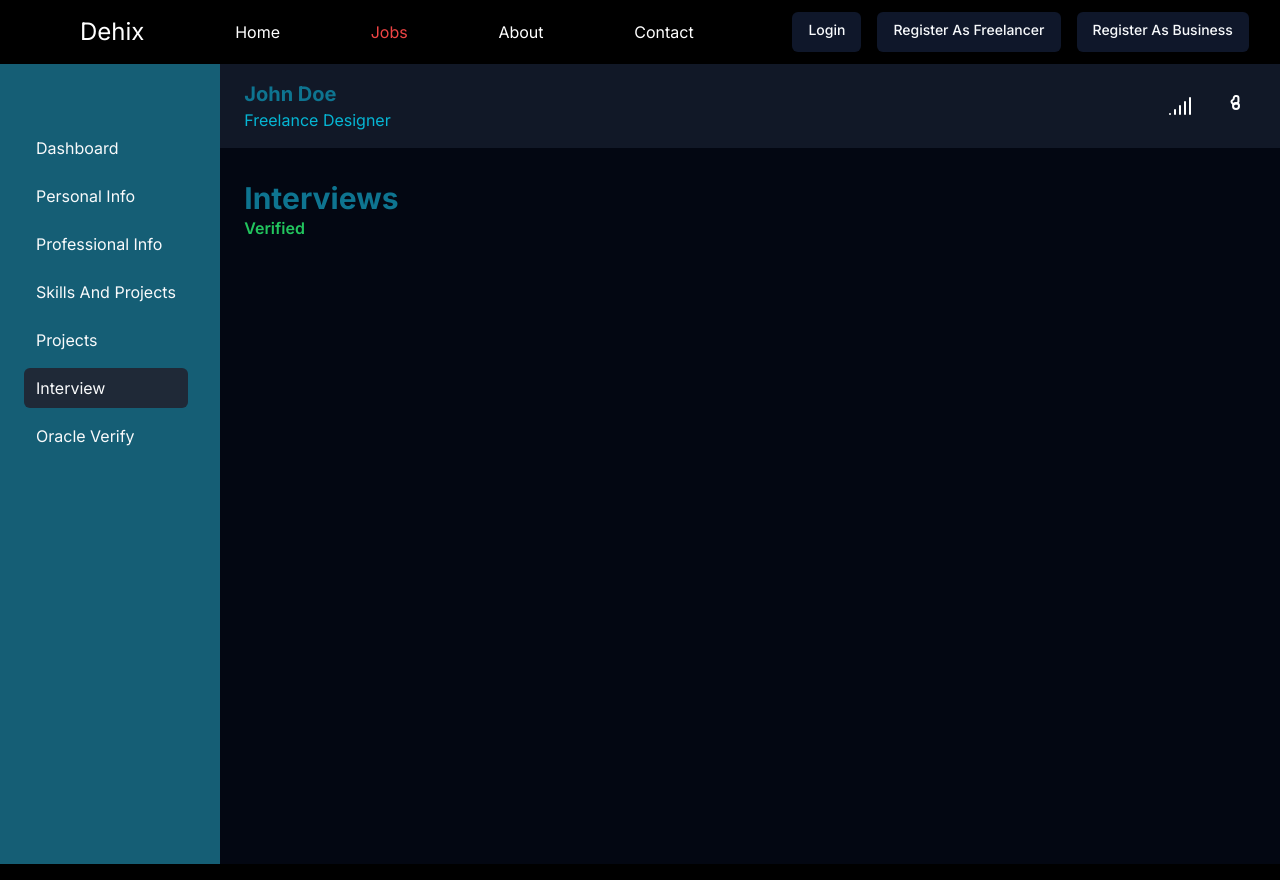
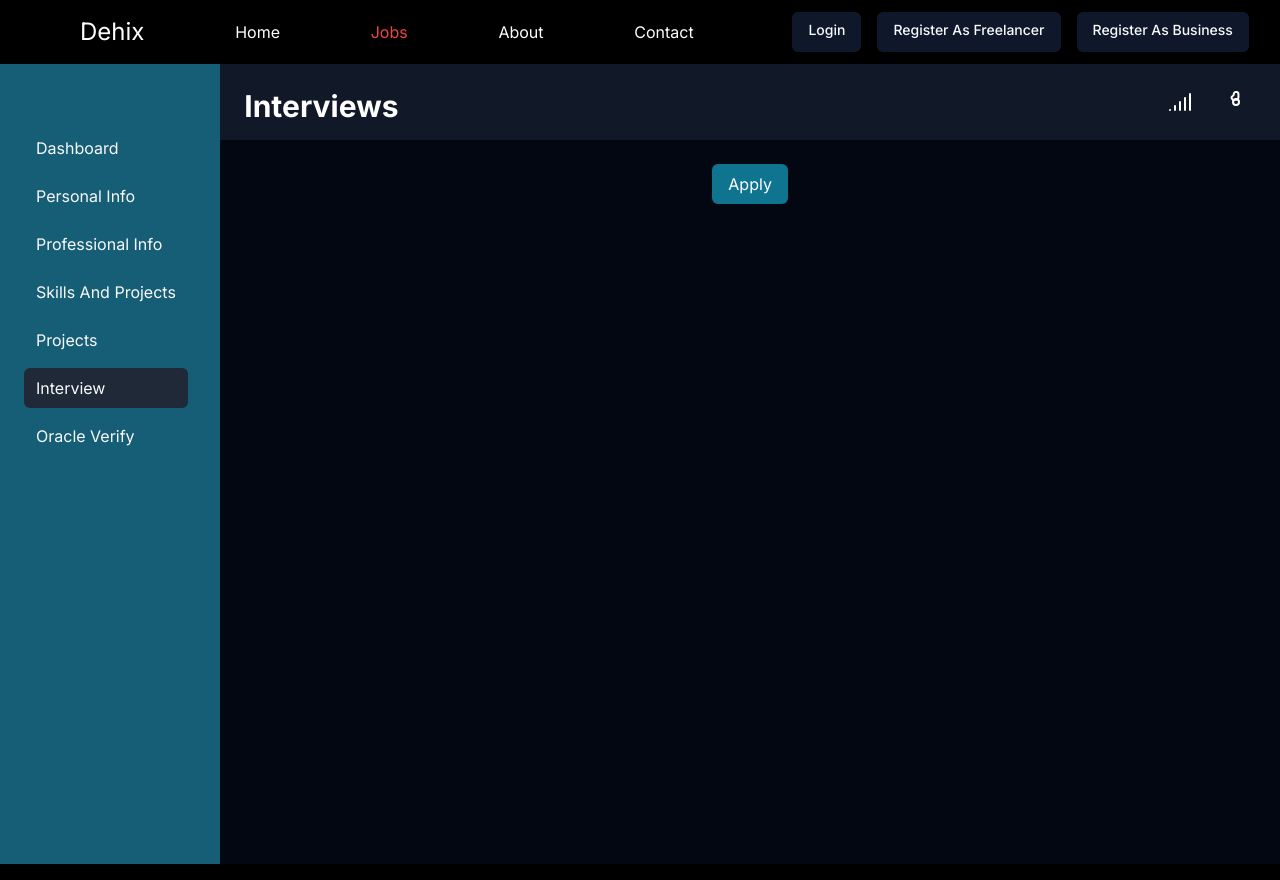
Before and after one commit to Aayushchauhan05/WorkNest, a Next.js app in the folder clientside/: page /freelancerDashboard/interviews in a window 1280 px wide. Built offline with nearby package versions, Linux system fonts and the light colour scheme.

Commit message:
interview page is done using dummy page

```diff
--- a/clientside/src/app/freelancerDashboard/interviews/page.js
+++ b/clientside/src/app/freelancerDashboard/interviews/page.js
@@ -3,7 +3,7 @@ import React, { useState, useEffect } from 'react';
 import Link from 'next/link';
 
 function Page() {
-  const [userExperience,setUserExperience]=useState(5)
+  const [userExp, setUserExp] = useState(5);
   const [users, setUsers] = useState([]);
   const [showUsers, setShowUsers] = useState(false);
   const [isMenuOpen, setIsMenuOpen] = useState(false);
@@ -71,26 +71,19 @@ function Page() {
     ];
 
     setUsers(dummyUsers);
+  }, []);
 
+
+
+
+  const handleApplyClick = () => {
+    const eligibleUser = users.find(user => user.experience > 5);
     setTimeout(() => {
       setIsVerified(true);
     }, 5000);
-  }, []);
-
-  const toggleShowUsers = () => {
-    setShowUsers(prevState => !prevState);
-  };
-
-  const handleApplyClick = () => {
-    const eligibleUser = users.find(user => user.experience > 5);
     if (eligibleUser) {
       setIsApplying(true);
       setApplyMessage('Your verification is under process.');
-      setTimeout(() => {
-        setIsVerified(true);
-        setApplyMessage('Verified');
-        setShowUsers(true);
-      }, 2000);
     } else {
       setApplyMessage('You do not have the required experience.');
     }
@@ -98,10 +91,10 @@ function Page() {
 
   return (
     <div className="flex w-full h-screen">
+      {/* Left side Navbar */}
       <div className={`fixed md:relative p-6 bg-cyan-800 transition-transform transform z-10 ${isMenuOpen ? 'translate-x-0' : '-translate-x-full'} md:translate-x-0 md:flex text-gray-50 w-[70%] md:w-[20%]`}>
         <div className="flex flex-col gap-6">
           <button onClick={toggleMenu} className="md:hidden p-5 absolute text-xl top-0 right-0 z-50">X</button>
-          {/* leftside Navbar */}
           <nav className="flex flex-col w-auto h-screen gap-2 top-10 relative">
             <Link href={"/freelancerDashboard"} className="flex items-center gap-3 px-3 py-2 transition-colors rounded-md hover:bg-gray-800">
               Dashboard
@@ -127,7 +120,7 @@ function Page() {
           </nav>
         </div>
       </div>
-      {/* rightSide Main Container */}
+      {/* Right side Main Container */}
       <div className="flex flex-col w-full">
         <header className="bg-gray-900 shadow-sm dark:bg-gray-900">
           <div className="container flex items-center justify-between px-6 py-4 mx-auto">
@@ -150,10 +143,8 @@ function Page() {
                   <line x1="4" x2="20" y1="18" y2="18"></line>
                 </svg>
               </button>
-
               <div>
-                <h1 className="text-xl font-bold text-cyan-700 dark:text-gray-50">John Doe</h1>
-                <p className="text-cyan-500 dark:text-gray-400">Freelance Designer</p>
+              <h1 className="text-3xl font-bold text-white dark:text-gray-50 mt-2">Interviews</h1>
               </div>
             </div>
             <div className="flex items-center gap-4">
@@ -200,41 +191,40 @@ function Page() {
 
         {/* Right side Main Container */}
         <main className="flex-grow container bg-gray-950 p-6  w-[100%] text-white">
-          <h1 className="text-3xl font-bold text-cyan-700 dark:text-gray-50 mt-2">Interviews</h1>
-          {isVerified ? (
-            showUsers ? (
-              <div>
-                <h1 className="text-2xl font-semibold my-4">Users</h1>
-                <div className="grid grid-cols-1 md:grid-cols-2 lg:grid-cols-3 gap-6">
-                  {users.map(user => (
-                    <div key={user.id} className="bg-white rounded-lg shadow-md text-black p-4 flex flex-col items-center w-full">
-                      <img className="w-24 h-24 rounded-full mb-4" src={user.profileImage} alt={`${user.name}'s profile`} />
-                      <h2 className="text-xl font-semibold mb-2">{user.name}</h2>
-                      <p className="text-gray-600 mb-2">{user.email}</p>
-                      <p className="text-gray-600 mb-2">{user.phone}</p>
-                      <a className="text-blue-500 mb-2" href={user.github} target="_blank" rel="noopener noreferrer">
-                        GitHub Profile
-                      </a>
-                      <p className="text-gray-600">{user.location}</p>
-                    </div>
-                  ))}
-                </div>
-              </div>
-            ) : (
-              <p className="text-green-500 font-semibold">Verified</p>
-            )
+
+        {userExp>=5? <div className='w-full flex flex-col items-center'>
+         {!isVerified ? (
+            <>
+            <button
+              onClick={handleApplyClick}
+              className={`px-4 py-2 ${isApplying ? 'bg-gray-400' : 'bg-cyan-700'} text-white rounded-md hover:bg-cyan-800`}
+              disabled={isApplying}
+            >
+              {isApplying ? "Applied" : "Apply"}
+            </button>
+           {isApplying && <h2>Your request has been sent for verification.</h2>}
+            </>
           ) : (
             <>
               <button
                 onClick={handleApplyClick}
-                className="px-4 py-2 bg-cyan-700 text-white rounded-md hover:bg-cyan-800"
+                className="px-4 py-2 bg-green-700 text-white rounded-md hover:bg-cyan-800"
                 disabled={isApplying}
               >
-                {isApplying ? 'Applying' : 'Apply'}
+                verified
               </button>
-              {applyMessage && <p className="text-red-500 font-semibold">{applyMessage}</p>}
+              <h2>You are verified now you can take interviews now</h2>
             </>
           )}
+
+
+          {isVerified && (
+            <div className='w-full h-96 bg-gray-500 flex rounded-2xl items-center justify-center '>
+
+            <h2>"You will receive interview schedules whenever you are selected."</h2>
+            </div>
+          )}
+         </div>:<div>You Are not Eligible to apply</div>}
         </main>
       </div>
     </div>
```
